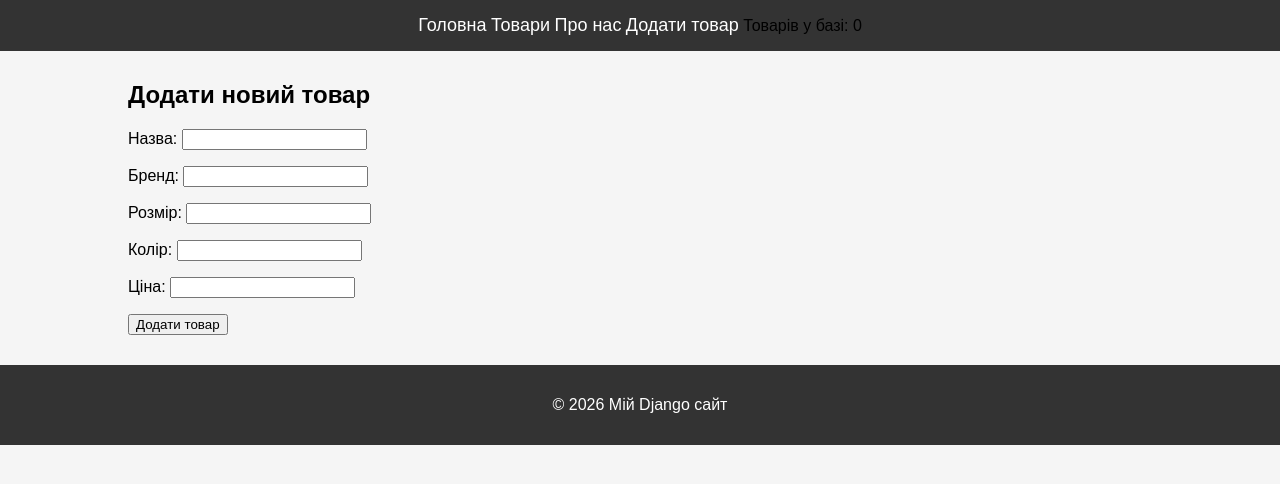
After one commit to vrailalexander-cpu/bosco_backend, a Django app: page /products/add/ in a window 1280 px wide. The commit adds this page. Shown: the top 484 px of the page. Run offline with Django 5.2, Linux system fonts and the light colour scheme; data that the repository does not hold is empty.

Commit message:
Форма додавання товару

```diff
--- a/warehouse/catalog/static/catalog/css/style.css
+++ b/warehouse/catalog/static/catalog/css/style.css
@@ -68,3 +68,11 @@ footer {
     background-color: #333;
     color: white;
 }
+
+.message {
+    width: 80%;
+    margin: 15px auto;
+    padding: 12px;
+    border: 1px solid #999;
+    background-color: #e8f5e9;
+}
--- /dev/null
+++ b/warehouse/catalog/templates/catalog/add_product.html
@@ -0,0 +1,51 @@
+<!DOCTYPE html>
+<html lang="en">
+<head>
+    <meta charset="UTF-8">
+    <title>Title</title>
+</head>
+<body>
+{% extends 'base.html' %}
+
+{% block title %}
+Додати товар
+{% endblock %}
+
+{% block content %}
+
+<h2>Додати новий товар</h2>
+
+<form method="post">
+    {% csrf_token %}
+
+    <p>
+        <label for="name">Назва:</label>
+        <input type="text" id="name" name="name" required>
+    </p>
+
+    <p>
+        <label for="brand">Бренд:</label>
+        <input type="text" id="brand" name="brand" required>
+    </p>
+
+    <p>
+        <label for="size">Розмір:</label>
+        <input type="text" id="size" name="size" required>
+    </p>
+
+    <p>
+        <label for="color">Колір:</label>
+        <input type="text" id="color" name="color" required>
+    </p>
+
+    <p>
+        <label for="price">Ціна:</label>
+        <input type="number" id="price" name="price" step="0.01" min="0" required>
+    </p>
+
+    <button type="submit">Додати товар</button>
+</form>
+
+{% endblock %}
+</body>
+</html>
--- a/warehouse/catalog/urls.py
+++ b/warehouse/catalog/urls.py
@@ -1,8 +1,9 @@
 from django.urls import path
-from .views import home, products, about
+from .views import home, products, about, add_product
 
 urlpatterns = [
     path('', home, name='home'),
     path('products/', products, name='products'),
     path('about/', about, name='about'),
+    path('products/add/', add_product, name='add_product'),
 ]
--- a/warehouse/catalog/views.py
+++ b/warehouse/catalog/views.py
@@ -1,4 +1,5 @@
-from django.shortcuts import render
+from django.shortcuts import render, redirect
+from django.contrib import messages
 from .models import Product
 
 def home(request):
@@ -15,3 +16,25 @@ def products(request):
 
 def about(request):
     return render(request, 'catalog/about.html')
+
+def add_product(request):
+    if request.method == 'POST':
+        name = request.POST.get('name')
+        brand = request.POST.get('brand')
+        size = request.POST.get('size')
+        color = request.POST.get('color')
+        price = request.POST.get('price')
+
+        Product.objects.create(
+            name=name,
+            brand=brand,
+            size=size,
+            color=color,
+            price=price
+        )
+
+        messages.success(request, 'Товар успішно додано!')
+
+        return redirect('products')
+
+    return render(request, 'catalog/add_product.html')
--- a/warehouse/templates/base.html
+++ b/warehouse/templates/base.html
@@ -16,6 +16,8 @@
         {% include 'partials/menu.html' %}
     </header>
 
+    {% include 'partials/messages.html' %}
+
     <main>
         {% block content %}
         {% endblock %}
--- a/warehouse/templates/partials/menu.html
+++ b/warehouse/templates/partials/menu.html
@@ -10,6 +10,7 @@
     <a href="/">Головна</a>
     <a href="/products/">Товари</a>
     <a href="/about/">Про нас</a>
+    <a href="/products/add/">Додати товар</a>
 
     <span>
         Товарів у базі: {% catalog_count %}
--- /dev/null
+++ b/warehouse/templates/partials/messages.html
@@ -0,0 +1,16 @@
+<!DOCTYPE html>
+<html lang="en">
+<head>
+    <meta charset="UTF-8">
+    <title>Title</title>
+</head>
+<body>
+{% if messages %}
+    {% for message in messages %}
+        <div class="message {{ message.tags }}">
+            {{ message }}
+        </div>
+    {% endfor %}
+{% endif %}
+</body>
+</html>
```
